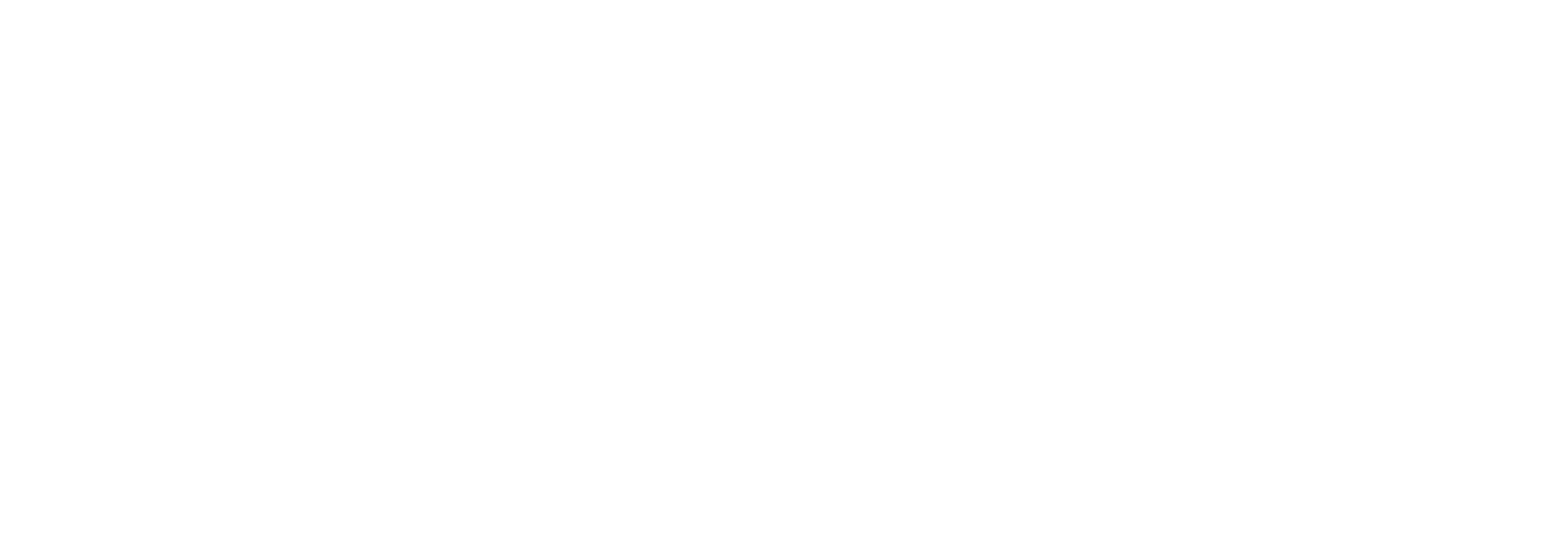
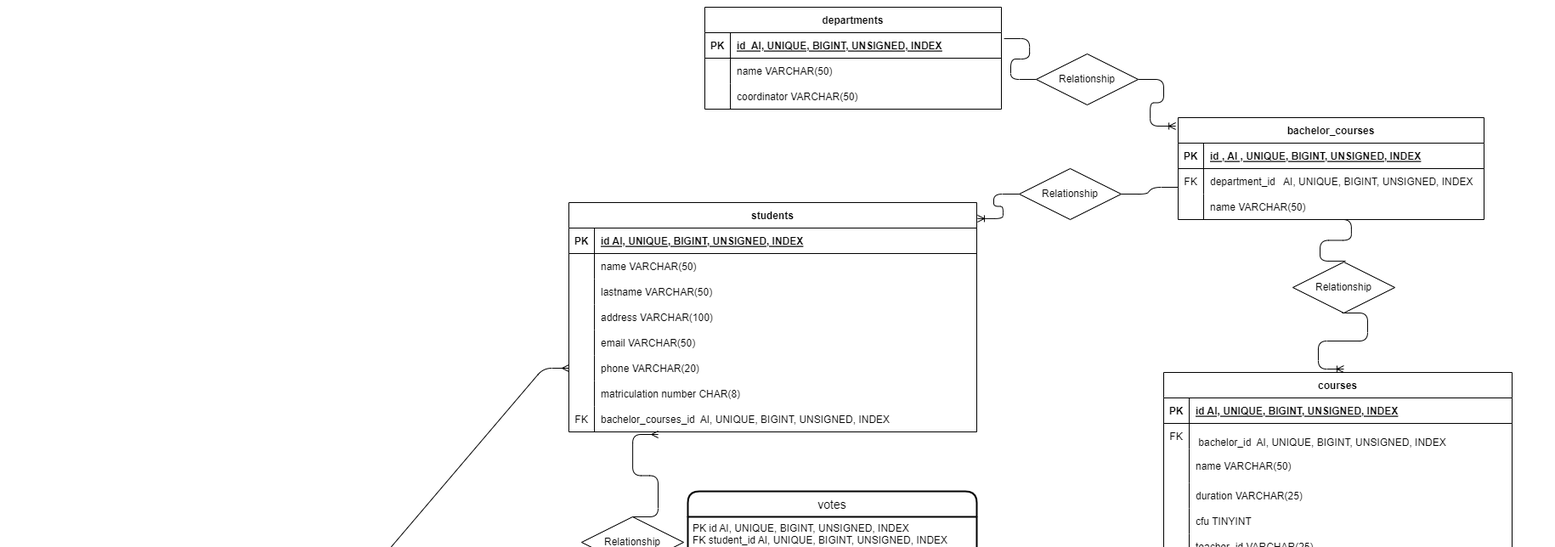
Before and after one commit to Dan97O/db-university, a plain HTML site: page index.html in a window 1280 px wide. Shown: the top 644 px of the page at 85% size, 1830 px wide, since content can reach past the window. Drawn offline with Linux system fonts and the light colour scheme.

Commit message:
add img index

```diff
--- a/index.html
+++ b/index.html
@@ -9,7 +9,7 @@
 </head>
 
 <body>
-  <img src="./university.dio" alt="">
+  <img src="./university.png" alt="">
 </body>
 
 </html>
```
